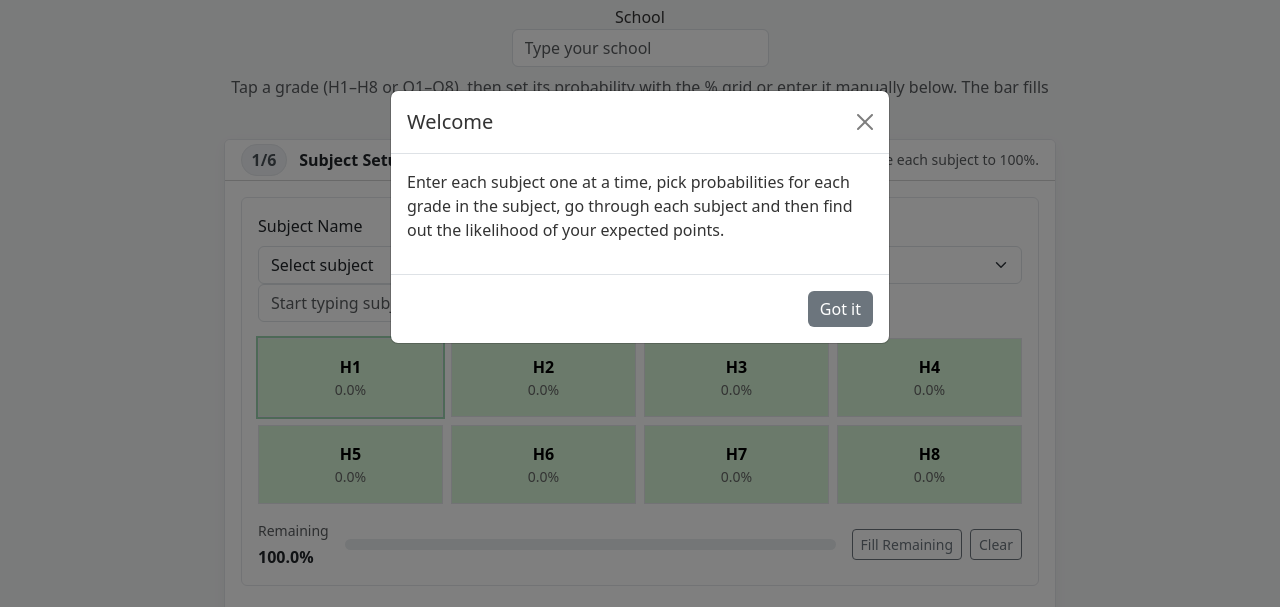
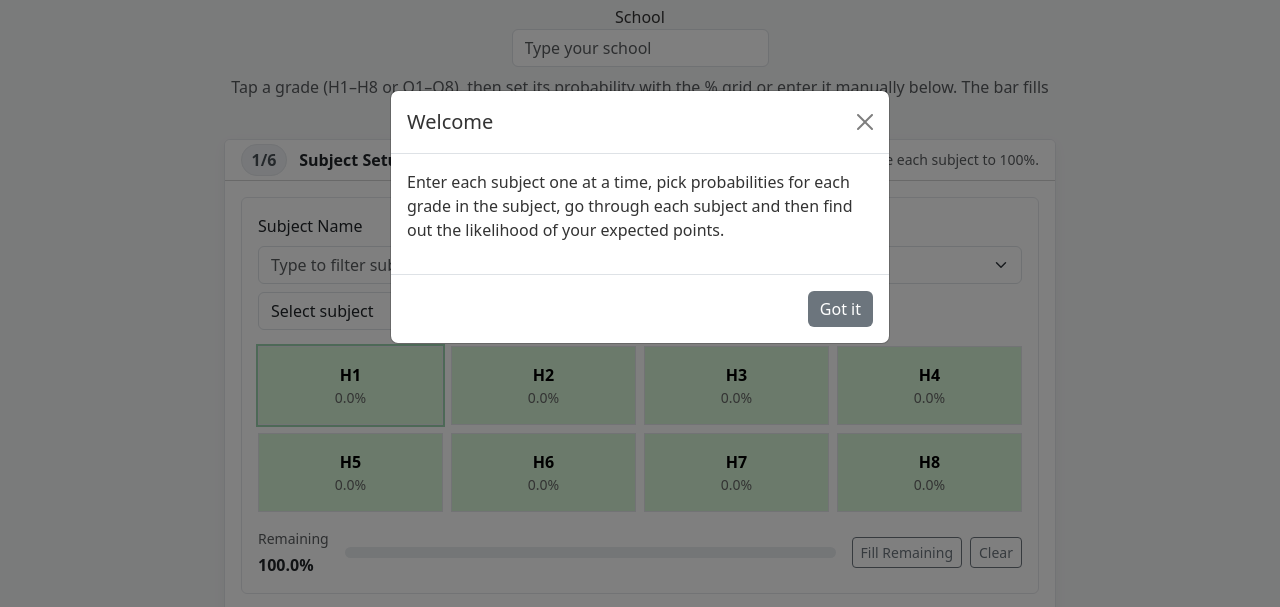
Before and after one commit to harryucc/predictor, a website: page public/index.html in a window 1280 px wide. Shown: the part 183-790 px from the top of the page. Drawn offline with nearby package versions, Linux system fonts and the light colour scheme; no server answers.

Commit message:
Add subject dropdown with filter

```diff
--- a/public/app.js
+++ b/public/app.js
@@ -23,7 +23,7 @@
         const stepNow = Q('stepNow');
         const stepTotal = Q('stepTotal');
         const subName = Q('subName');
-        const subjectsList = Q('subjectsList');
+        const subFilter = Q('subFilter');
         const subLevel = Q('subLevel');
         const gradePills = Q('gradePills');
         const remainingLabel = Q('remainingLabel');
@@ -82,26 +82,29 @@
 
 
         let allSubjects = [];
-        function updateSubjectOptions(filter){
-          subjectsList.innerHTML = '';
-          const f = filter.toLowerCase();
+        function populateSubjectOptions(){
+          subName.innerHTML = '<option value="">Select subject</option>';
           allSubjects
-            .filter(name => name.toLowerCase().includes(f))
-            .sort((a,b)=>{
-              const aStarts = a.toLowerCase().startsWith(f);
-              const bStarts = b.toLowerCase().startsWith(f);
-              if (aStarts === bStarts) return a.localeCompare(b);
-              return aStarts ? -1 : 1;
-            })
+            .slice()
+            .sort((a,b)=>a.localeCompare(b))
             .forEach(name => {
               const opt = document.createElement('option');
               opt.value = name;
-              subjectsList.appendChild(opt);
+              opt.textContent = name;
+              subName.appendChild(opt);
             });
         }
         fetch('subjects.json').then(r=>r.json()).then(list=>{
           allSubjects = list;
-          updateSubjectOptions('');
+          populateSubjectOptions();
+        });
+
+        subFilter.addEventListener('input', ()=>{
+          const f = subFilter.value.toLowerCase();
+          Array.from(subName.options).forEach(opt=>{
+            if (!opt.value) return;
+            opt.hidden = !opt.textContent.toLowerCase().includes(f);
+          });
         });
 
         function isValidSubject(name){
@@ -227,11 +230,11 @@
           s.isMaths = (s.name === 'Mathematics');
           subName.value = s.name;
           subLevel.value = s.level;
-          updateSubjectOptions(subName.value);
 
-          subName.oninput = ()=> {
-            updateSubjectOptions(subName.value);
-          };
+          // Reset filter and ensure options shown
+          subFilter.value = '';
+          subFilter.dispatchEvent(new Event('input'));
+
           subName.onchange = ()=> {
             const val = subName.value;
             subjects[current].name = val;
--- a/public/index.html
+++ b/public/index.html
@@ -118,11 +118,8 @@
                     <div class="row g-3">
                       <div class="col-12 col-md-8">
                         <label class="form-label">Subject Name</label>
-                        <select id="subName" class="form-select">
-                          <option value="">Select subject</option>
-                        </select>
-                        <input id="subName" class="form-control" list="subjectsList" placeholder="Start typing subject" required>
-                        <datalist id="subjectsList"></datalist>
+                        <input id="subFilter" class="form-control mb-2" placeholder="Type to filter subjects">
+                        <select id="subName" class="form-select" required></select>
                       </div>
                       <div class="col-12 col-md-4">
                         <label class="form-label">Level</label>
```
